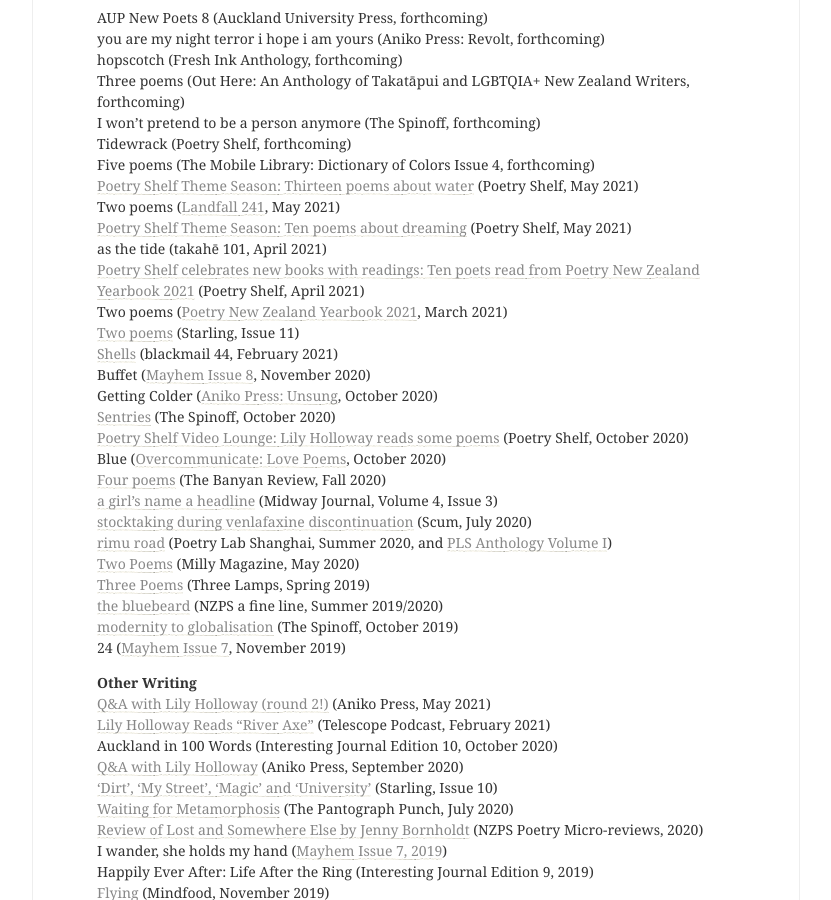
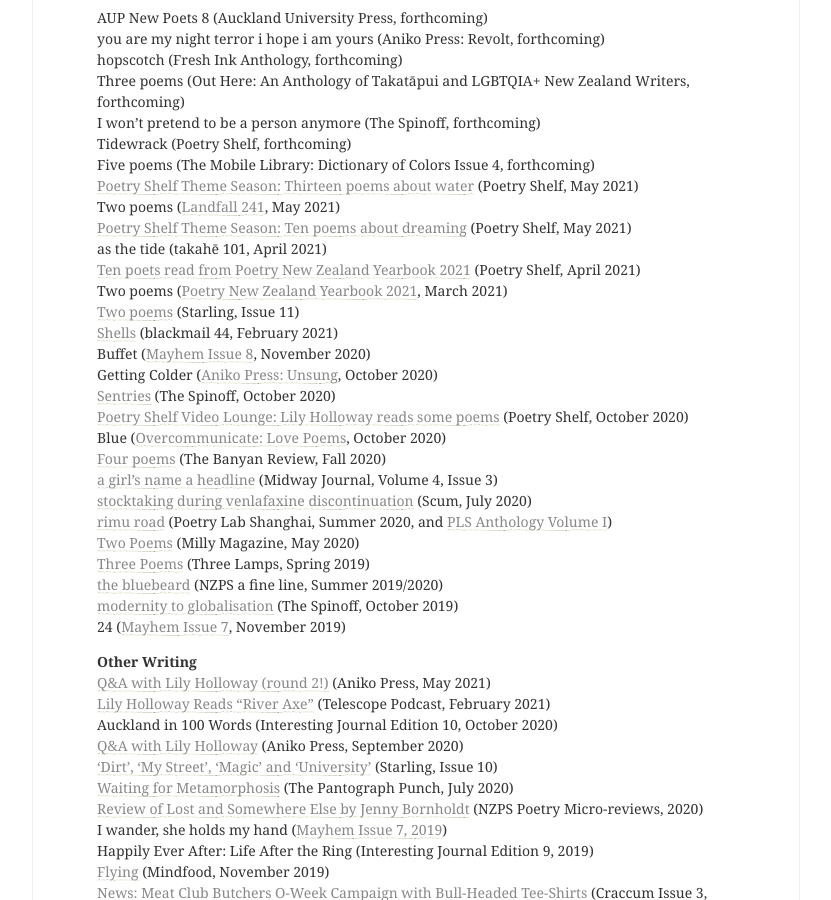
Before and after one commit to lilyholloway/lilyholloway.github.io, a Jekyll site: the page built from cv.md, in a window 1280 px wide and 900 px high, scrolled down 469 px. Shown: the whole window, without its empty margins (224-1055 px from the left). Built offline with Jekyll 4.4.1, drawn with Linux system fonts in a browser that asks for light colours; nearby versions of some CDN libraries.

Commit message:
Update cv.md

```diff
--- a/cv.md
+++ b/cv.md
@@ -17,7 +17,7 @@
 Two poems (<a href="https://www.otago.ac.nz/press/books/otago825242.html">Landfall 241</a>, May 2021)<br>
 <a href="https://nzpoetryshelf.com/2021/05/07/poetry-shelf-theme-season-ten-poems-about-dreaming/">Poetry Shelf Theme Season: Ten poems about dreaming</a> (Poetry Shelf, May 2021)<br>
 as the tide (takahē 101, April 2021)<br>
-<a href="https://nzpoetryshelf.com/2021/04/14/poetry-shelf-celebrates-new-books-with-readings-ten-poets-read-from-poetry-new-zealand-yearbook-2021/?fbclid=IwAR1QaSP-1o9cwXy6kiTe3YSZ10caMFFyHSyWZYSnSxiWRlQzxNEUGhdSwlg">Poetry Shelf celebrates new books with readings: Ten poets read from Poetry New Zealand Yearbook 2021</a> (Poetry Shelf, April 2021)<br>
+<a href="https://nzpoetryshelf.com/2021/04/14/poetry-shelf-celebrates-new-books-with-readings-ten-poets-read-from-poetry-new-zealand-yearbook-2021/?fbclid=IwAR1QaSP-1o9cwXy6kiTe3YSZ10caMFFyHSyWZYSnSxiWRlQzxNEUGhdSwlg">Ten poets read from Poetry New Zealand Yearbook 2021</a> (Poetry Shelf, April 2021)<br>
 Two poems (<a href="https://www.masseypress.ac.nz/books/poetry-new-zealand-yearbook-2021/">Poetry New Zealand Yearbook 2021</a>, March 2021)<br>
 <a href="https://www.starlingmag.com/issue-11/lily-holloway">Two poems</a> (Starling, Issue 11)<br>
 <a href="http://www.blackmailpress.com/LH44.html">Shells</a> (blackmail 44, February 2021)<br>
```
